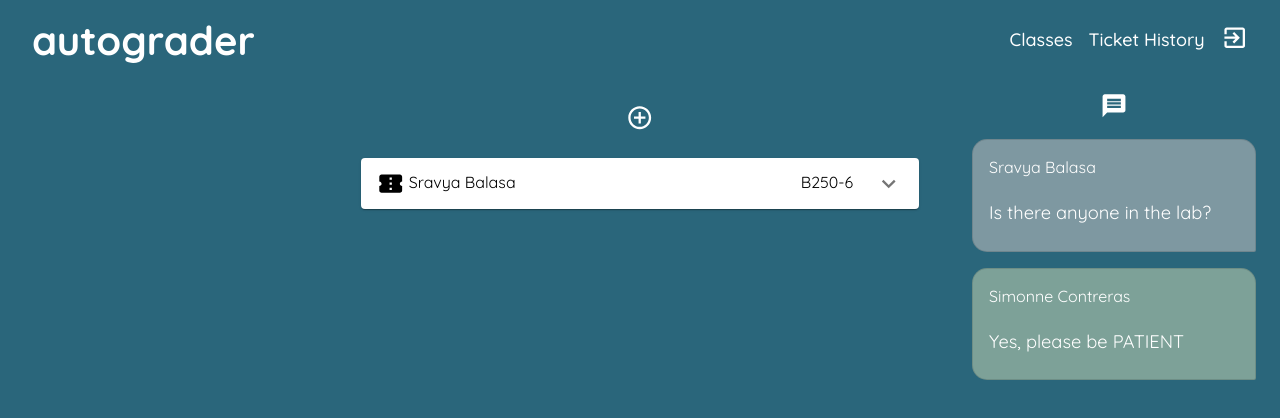
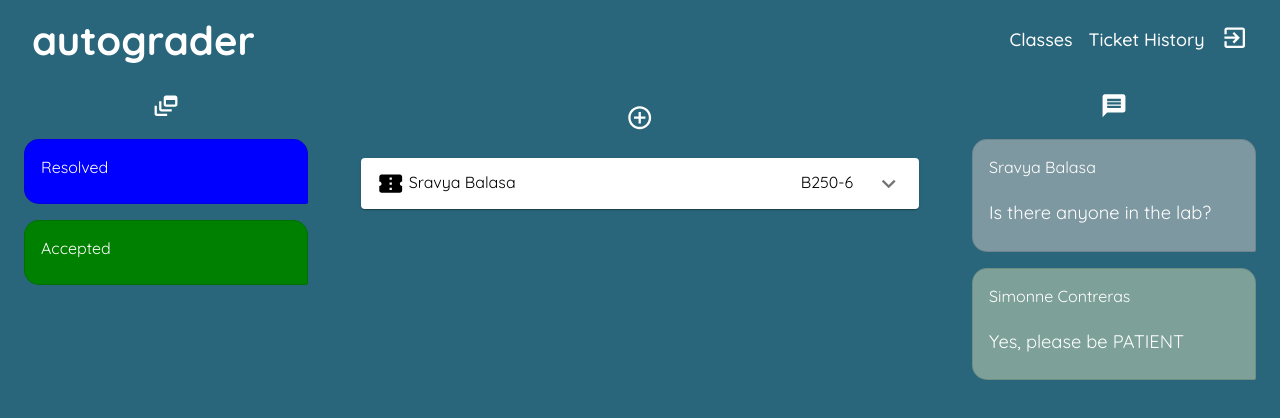
Before and after one commit to Autograder/rook, a React (Create React App) app: page /queue in a window 1280 px wide. Shown: the top 418 px of the page. Built offline with nearby package versions, Linux system fonts and the light colour scheme.

Commit message:
added ticket status and ticket history pages

```diff
--- a/src/Routes.tsx
+++ b/src/Routes.tsx
@@ -7,6 +7,7 @@
 import StudentPage from './components/StudentPage'
 import CreateCourse from './components/CreateCourse';
 import HallOfFame from './components/HallOfFame';
+import TicketHistory from './components/TicketHistory';
 
 const Routes: React.FC = () => {
   return (
@@ -21,6 +22,7 @@
       <Route path="/students" exact component={StudentPage} />
       <Route path='/createcourse' exact component={CreateCourse}/>
       <Route path='/secret/halloffame' exact component={HallOfFame}/>
+      <Route path="/tickethistory" exact component={TicketHistory}/>
     </Switch>
   );
 }
--- a/src/components/Navbar.tsx
+++ b/src/components/Navbar.tsx
@@ -13,15 +13,18 @@
 			<ThemeProvider theme={theme}>
 				<AppBar position="static" className={classes.appBar}>
   					<Toolbar>
-    					<Link href="/login" variant="h6" className={classes.title}>
-      						autograder
-   						</Link>
+    						<Typography variant="h6" className={classes.title}>
+								<Link href="queue">autograder</Link>
+							</Typography>
+
 						<Typography variant="h6" className={classes.pages}>
       						Classes
    						</Typography>
+
 						<Typography variant="h6" className={classes.pages}>
-      						Ticket History
-   						</Typography>
+							<Link href="tickethistory"> Ticket History </Link>
+						</Typography>
+
 						<Link href="login"> <ExitToAppIcon/> </Link>
   					</Toolbar>
 				</AppBar>
--- a/src/components/QueuePage.tsx
+++ b/src/components/QueuePage.tsx
@@ -7,6 +7,8 @@
 import MessageIcon from '@material-ui/icons/Message';
 import OurTheme from '../style/Theme';
 import Styles from '../style/QueuePageStyle';
+import DynamicFeedIcon from '@material-ui/icons/DynamicFeed';
+import TicketStatus from './TicketStatus';
 
 export default function QueuePage() {
     const theme = OurTheme.theme;
@@ -19,7 +21,9 @@
                 <br/>
                 <Grid container>
                     <Grid item xs={3}>
-
+                        <DynamicFeedIcon className={classes.icon} />
+                        <TicketStatus type="Resolved"/>
+                        <TicketStatus type="Accepted"/>
                     </Grid>
                     <Grid item xs={6}>
                         <Queue/>
--- a/src/components/Ticket.tsx
+++ b/src/components/Ticket.tsx
@@ -161,7 +161,7 @@
                         <FormControl variant="standard" className={classes.locationfield} fullWidth>
                             <InputLabel htmlFor="age-native-simple">Room</InputLabel>
                             <Select native onChange = {(e) => setTempRoom(e.target.value)} >
-                                <option aria-label="None" value="" />
+                                <option aria-label="None" value=""/>
                                 <option value={"B250"}>B250</option>
                                 <option value={"B240"}>B240</option>
                                 <option value={"B250"}>B260</option>
--- /dev/null
+++ b/src/components/TicketHistory.tsx
@@ -0,0 +1,23 @@
+import React from 'react';
+import Navbar from './Navbar';
+import { TextField, Typography, Grid, Select, MenuItem, Button, FormControl, InputLabel } from '@material-ui/core';
+import { ThemeProvider } from '@material-ui/styles';
+import OurTheme from '../style/Theme';
+import Styles from '../style/TicketHistoryStyle';
+
+export default function TicketHistory() {
+    const theme = OurTheme.theme;
+	const classes = Styles.useStyles();
+    return (
+        <div>
+            <ThemeProvider theme={theme}>
+                <Navbar/>
+                <div className={classes.wrapper}>
+                    <Typography className={classes.title}>Ticket History</Typography>
+                </div>
+            </ThemeProvider>
+        </div>
+    );
+}
+
+/* Need to make it resizable for smaller windows */
--- /dev/null
+++ b/src/components/TicketStatus.tsx
@@ -0,0 +1,37 @@
+import React from 'react';
+import { Typography, Box, Card, CardContent } from '@material-ui/core';
+import { ThemeProvider } from '@material-ui/styles';
+import Styles from '../style/TicketStatusStyle';
+import OurTheme from '../style/Theme';
+
+export default function TicketStatus(props:any) {
+    const classes = Styles.useStyles();
+    const theme = OurTheme.theme;
+
+	function chooseStatusType () {
+		switch(props.type) {
+			case "Resolved":
+				return classes.resolved;
+			case "Returned":
+				return classes.returned;
+			case "Accepted":
+				return classes.accepted;
+			case "Edited":
+				return classes.edited;
+		}
+	}
+
+	let statusType = chooseStatusType();
+
+    return (
+        <Box>
+            <ThemeProvider theme={theme}>
+                <Card variant='outlined' className={statusType}>
+                    <CardContent>
+                        <Typography variant="body2"> {props.type} </Typography>
+                    </CardContent>
+                </Card>
+            </ThemeProvider>
+        </Box>
+    );
+}
--- /dev/null
+++ b/src/style/TicketHistoryStyle.tsx
@@ -0,0 +1,63 @@
+import { makeStyles } from '@material-ui/core/styles';
+
+const useStyles = makeStyles((theme) => ({
+	form: {
+        '& > *': {
+			margin: theme.spacing(1),
+			position: 'relative',
+			textAlign: 'center',
+			verticalAlign: 'middle'
+		},
+    // Border of Input Boxes when not clicked
+        '& .MuiOutlinedInput-root': {
+            '& fieldset': {
+                borderColor: 'white',
+            },
+		},
+		display: 'inline-block',
+	},
+	formControl: {
+		margin: theme.spacing(1),
+		minWidth: 200,
+	},
+	message: {
+        '& > *': {
+			margin: theme.spacing(1),
+			position: 'relative',
+			textAlign: 'center',
+			verticalAlign: 'middle',
+		},
+    // Border of Input Boxes when not clicked
+        '& .MuiOutlinedInput-root': {
+            '& fieldset': {
+                borderColor: 'white',
+            },
+		},
+		display: 'inline-block',
+		width: "100%"
+	},
+	wrapper: {
+		textAlign: 'center',
+	},
+	wrapper2: {
+		display: 'inline-block',
+		marginTop: '20px',
+		width: "70%"
+	},
+	title: {
+		color: "white",
+		fontWeight: "bold",
+		fontSize: "3em"
+	},
+	body: {
+		display: 'inline-block',
+		width: '30%',
+		verticalAlign: 'top'
+	},
+	submit: {
+		display: 'inline-block',
+		marginTop: "50px"
+	}
+}));
+
+export default {useStyles};
--- /dev/null
+++ b/src/style/TicketStatusStyle.tsx
@@ -0,0 +1,27 @@
+import { makeStyles } from '@material-ui/core/styles';
+
+const useStyles = makeStyles((theme) => ({
+resolved: {
+    margin: theme.spacing(2),
+    backgroundColor: 'blue',
+    'border-radius': '15px 15px 2px',
+  },
+returned: {
+    margin: theme.spacing(2),
+    backgroundColor: 'gray',
+    'border-radius': '15px 15px 2px',
+},
+accepted: {
+    margin: theme.spacing(2),
+    backgroundColor: 'green',
+    'border-radius': '15px 15px 2px',
+},
+edited: {
+    margin: theme.spacing(2),
+    backgroundColor: 'red',
+    'border-radius': '15px 15px 2px',
+},
+
+}));
+
+export default {useStyles};
```
